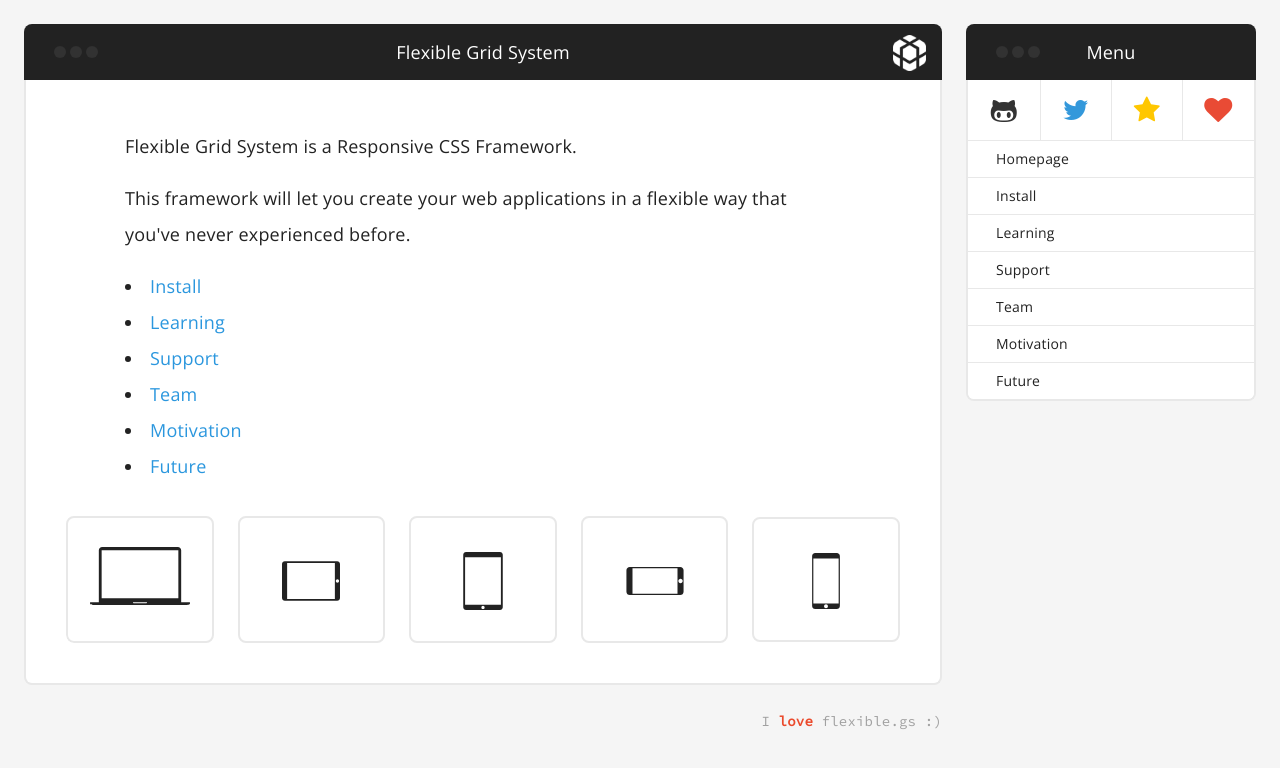
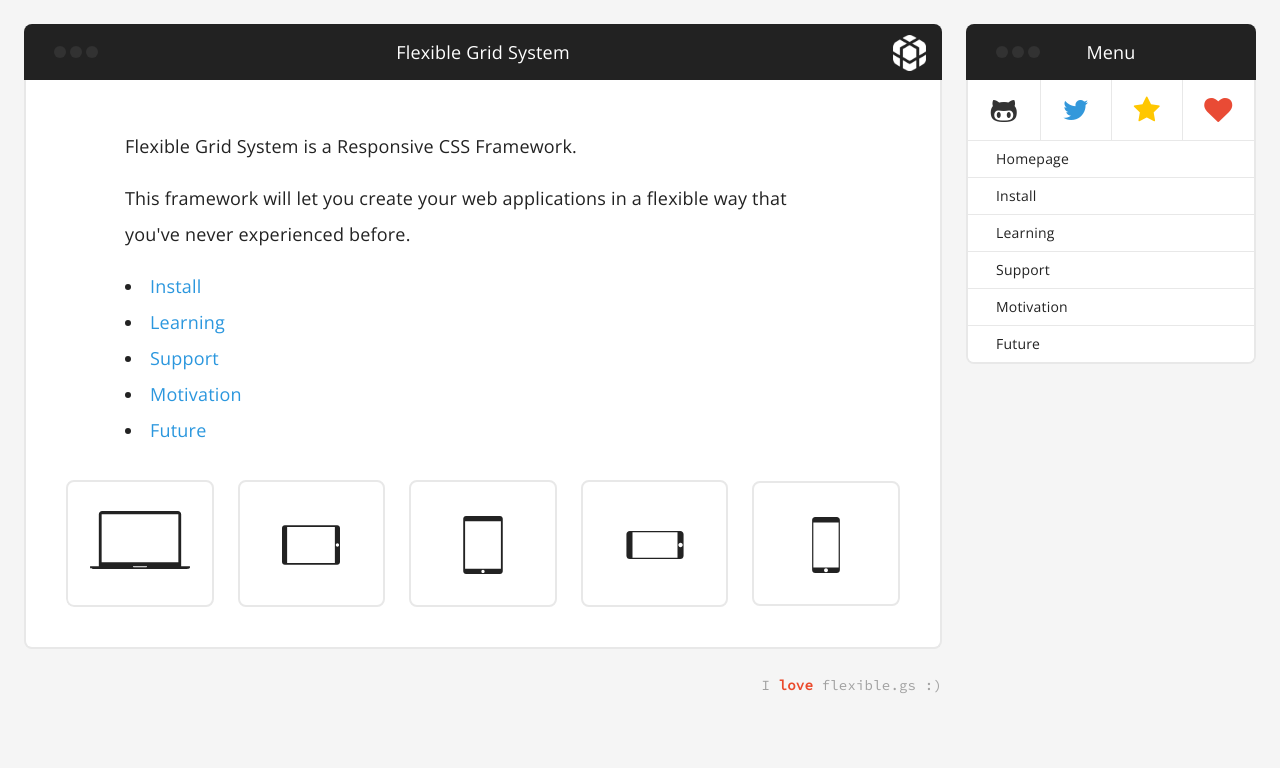
Before and after one commit to dnomak/flexiblegs-website-jekyll-compiled, a Jekyll site: the page built from index.html, in a window 1280 px wide. Shown: the top 768 px of the page. Built offline with Jekyll 4.4.1, drawn with Linux system fonts in a browser that asks for light colours; comment, search, counter and statistics services are not loaded.

Commit message:
güncelleme

```diff
--- a/_includes/menu.html
+++ b/_includes/menu.html
@@ -235,7 +235,6 @@
                 </ul>
             </li>
             <li><a id="menu--support" class="dn-menu__item dn-menu__item--parent" href="/support/">Support</a></li>
-            <li><a class="dn-menu__item dn-menu__item--parent" href="https://github.com/orgs/flexiblegs/people">Team</a></li>
             <li><a id="menu--motivation" class="dn-menu__item dn-menu__item--parent" href="/motivation/">Motivation</a></li>
             <li><a id="menu--future" class="dn-menu__item dn-menu__item--parent is-end" href="/future/">Future</a></li>
           </ul>
--- a/index.html
+++ b/index.html
@@ -25,7 +25,6 @@ layout: default
           <li><a href="/install/">Install</a></li>
           <li><a href="/learning/">Learning</a></li>
           <li><a href="/support/">Support</a></li>
-          <li><a href="https://github.com/orgs/flexiblegs/people">Team</a></li>
           <li><a href="/motivation/">Motivation</a></li>
           <li><a href="/future/">Future</a></li>
         </ul>
```
